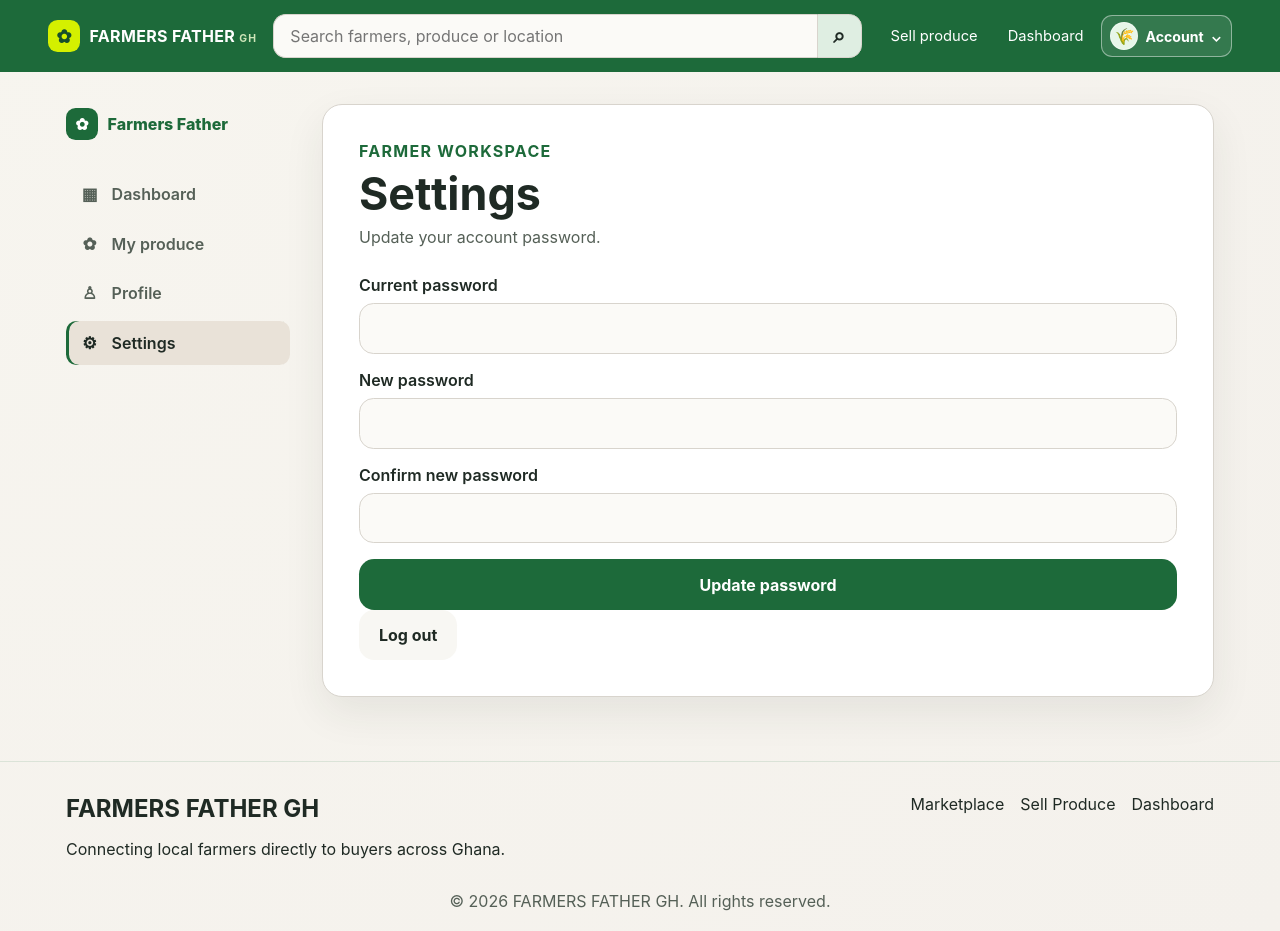
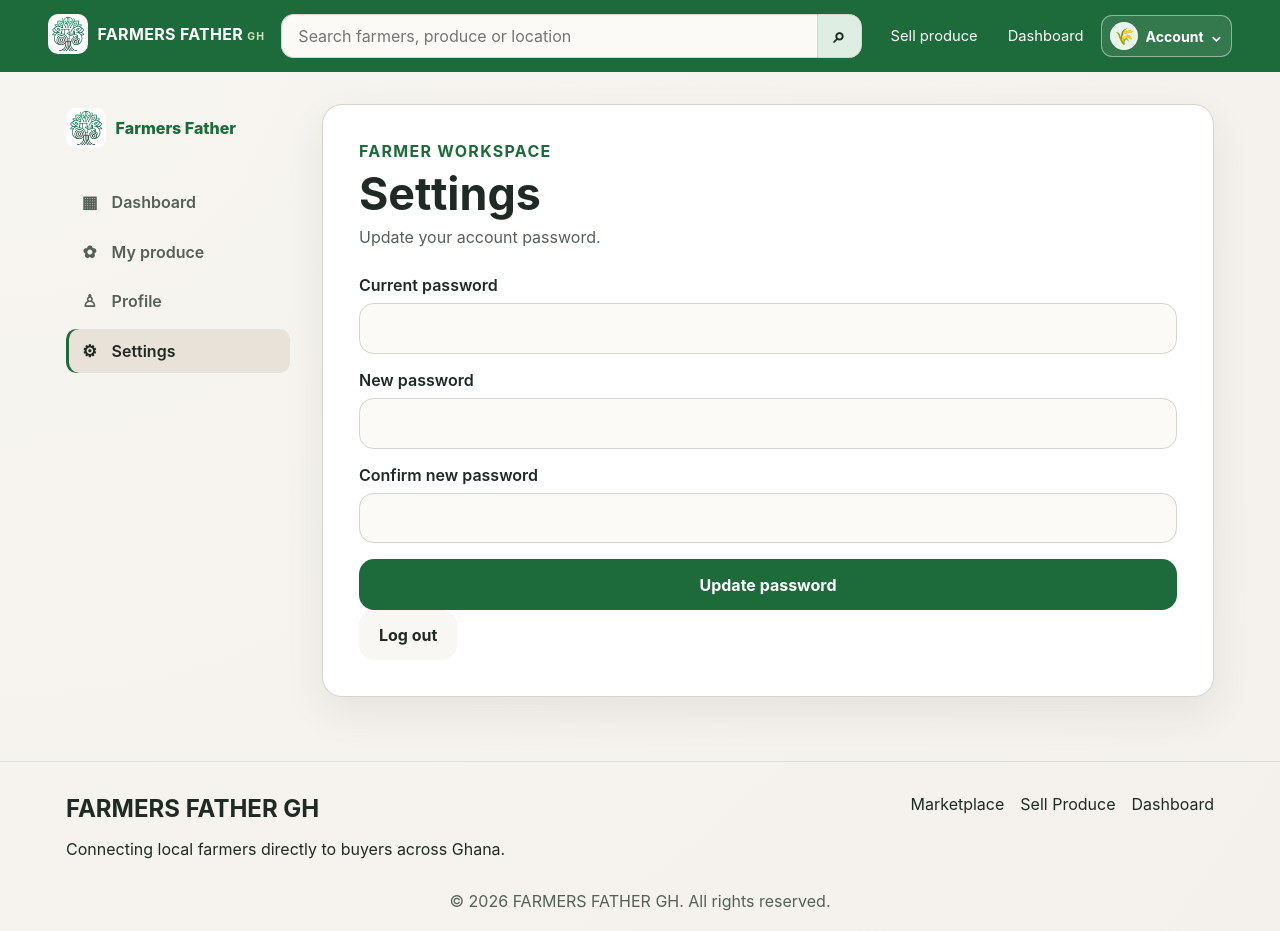
Before and after one commit to kingsleybonsu/farmers-father-Gh, a React (Vite) app in the folder frontend/: page /settings in a window 1280 px wide. Built offline with nearby package versions, Linux system fonts and the light colour scheme; sample sign-in values are in the browser's storage.

Commit message:
added a real image logo  for navbar and  and farmersnavigation.jsx

```diff
--- a/frontend/src/api/errorMessage.js
+++ b/frontend/src/api/errorMessage.js
@@ -1,5 +1,5 @@
 const SERVER_ERROR_MESSAGE =
-  "Something went wrong on our side. Please try again in a moment.";
+  "Something went wrong. Please try again in a moment or check your internet connection.";
 
 export function getUserFriendlyErrorMessage(
   error,
--- a/frontend/src/components/FarmerNavigation.jsx
+++ b/frontend/src/components/FarmerNavigation.jsx
@@ -1,4 +1,5 @@
 import { NavLink } from 'react-router-dom';
+import logoIcon from '../assets/images/logo-icon-white.png.png';
 
 const navigationItems = [
   { label: 'Dashboard', path: '/dashboard', icon: '▦' },
@@ -12,7 +13,7 @@ function FarmerNavigation() {
     <>
       <aside className="farmer-sidebar" aria-label="Farmer dashboard navigation">
         <div className="farmer-sidebar-brand">
-          <span className="farmer-brand-mark">✿</span>
+          <img src={logoIcon} alt="" className="brand-logo" />
           <span>Farmers Father</span>
         </div>
         <nav className="farmer-sidebar-links">
--- a/frontend/src/components/Navbar.jsx
+++ b/frontend/src/components/Navbar.jsx
@@ -1,6 +1,7 @@
 import { useEffect, useRef, useState } from 'react';
 import { Link, useLocation, useNavigate, useSearchParams } from 'react-router-dom';
 import HamburgerMenu from './HamburgerMenu.jsx';
+import logoIcon from '../assets/images/logo-icon-white.png.png';
 
 const suggestionIcons = {
   produce: '🌿',
@@ -125,7 +126,7 @@ function Navbar({ isAuthenticated, farmerName, onLogout, theme, onThemeToggle, s
     <header className="navbar">
       <div className="nav-brand">
         <Link to="/" aria-label="Farmers Father home">
-          <span className="brand-mark">✿</span>
+          <img src={logoIcon} alt="" className="brand-logo" />
           <span>FARMERS FATHER <small>GH</small></span>
         </Link>
       </div>
--- a/frontend/src/index.css
+++ b/frontend/src/index.css
@@ -129,6 +129,16 @@ button {
   font-size: 1.15rem;
 }
 
+.brand-logo {
+  width: 40px;
+  height: 40px;
+  object-fit: contain;
+  border-radius: 10px;
+  background: white;
+  padding: 2px;
+  flex-shrink: 0;
+}
+
 .nav-links {
   display: flex;
   align-items: center;
@@ -2081,6 +2091,11 @@ a, button { transition: all 120ms ease; }
     height: 1.75rem;
   }
 
+  .brand-logo {
+    width: 34px;
+    height: 34px;
+  }
+
   .nav-links {
     gap: 0.05rem;
   }
```
Also changed, not shown: frontend/src/assets/images/logo-icon-white.png.png (added), frontend/src/assets/images/logo.jpg.png (added).
